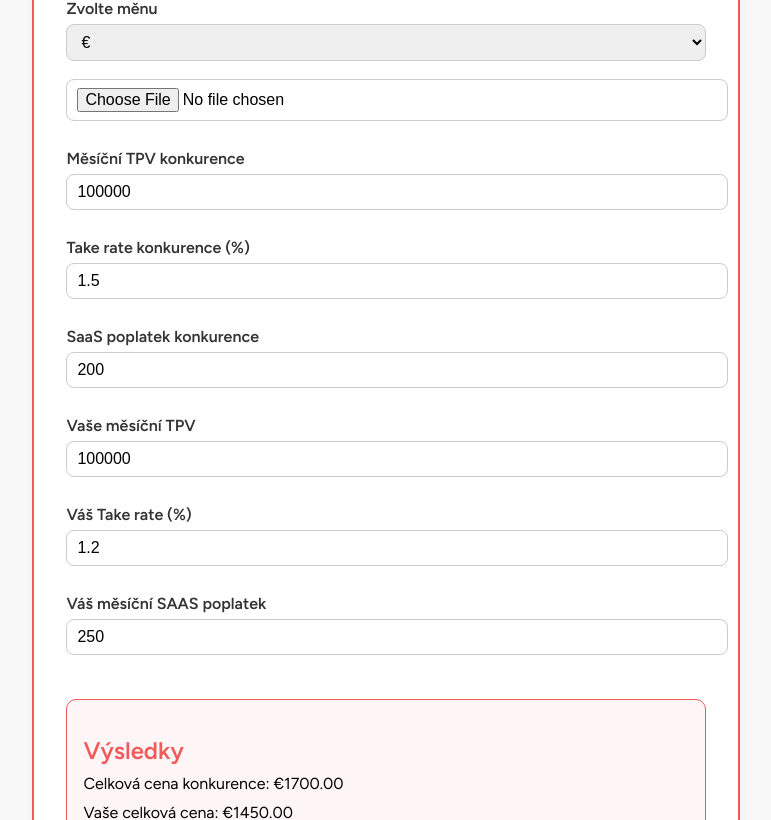
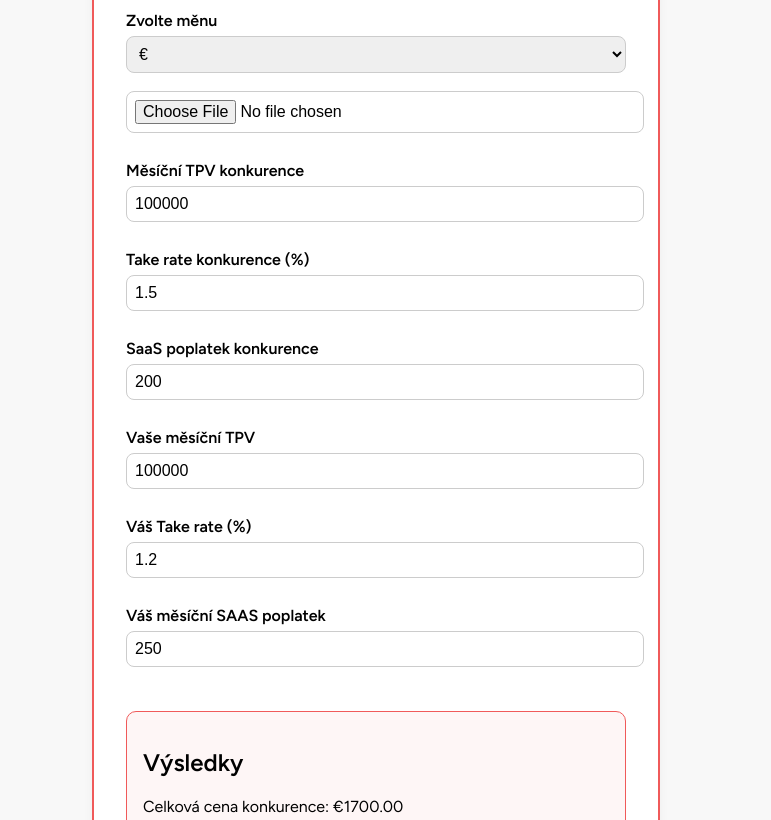
Before and after one commit to Janekk1/saas-pricing-comparator, a React (Create React App) app: page / in a window 1280 px wide. Shown: the part 220-1040 px from the top of the page, without its empty margins (264-1035 px from the left). Built offline with nearby package versions, Linux system fonts and the light colour scheme; the HTML template or start-up script is replaced by a standard one.

Commit message:
Update index.css

```diff
--- a/src/index.css
+++ b/src/index.css
@@ -14,32 +14,29 @@ body {
   border: 2px solid #f05a5a;
   border-radius: 16px;
   padding: 2rem;
-  max-width: 640px;
+  max-width: 500px;
   width: 100%;
-  box-shadow: 0 0 10px rgba(0, 0, 0, 0.05);
+  box-shadow: 0 0 10px rgba(0,0,0,0.05);
 }
 
 h1 {
   color: #f05a5a;
   margin-bottom: 1rem;
-  font-size: 1.6rem;
 }
 
-label {
-  display: block;
-  font-weight: 600;
-  margin-top: 1rem;
-  color: #333;
-}
-
-input,
-select {
+input, select {
   width: 100%;
-  padding: 8px 10px;
+  padding: 8px;
   margin: 6px 0 12px;
   border-radius: 8px;
   border: 1px solid #ccc;
   font-size: 1rem;
+}
+
+label {
+  font-weight: 600;
+  display: block;
+  margin-top: 1rem;
 }
 
 .summary {
@@ -49,13 +46,3 @@ select {
   border-radius: 10px;
   border: 1px solid #f05a5a;
 }
-
-.summary h2 {
-  color: #f05a5a;
-  margin-bottom: 0.5rem;
-}
-
-.summary p {
-  margin: 0.4rem 0;
-  line-height: 1.4;
-}
```
